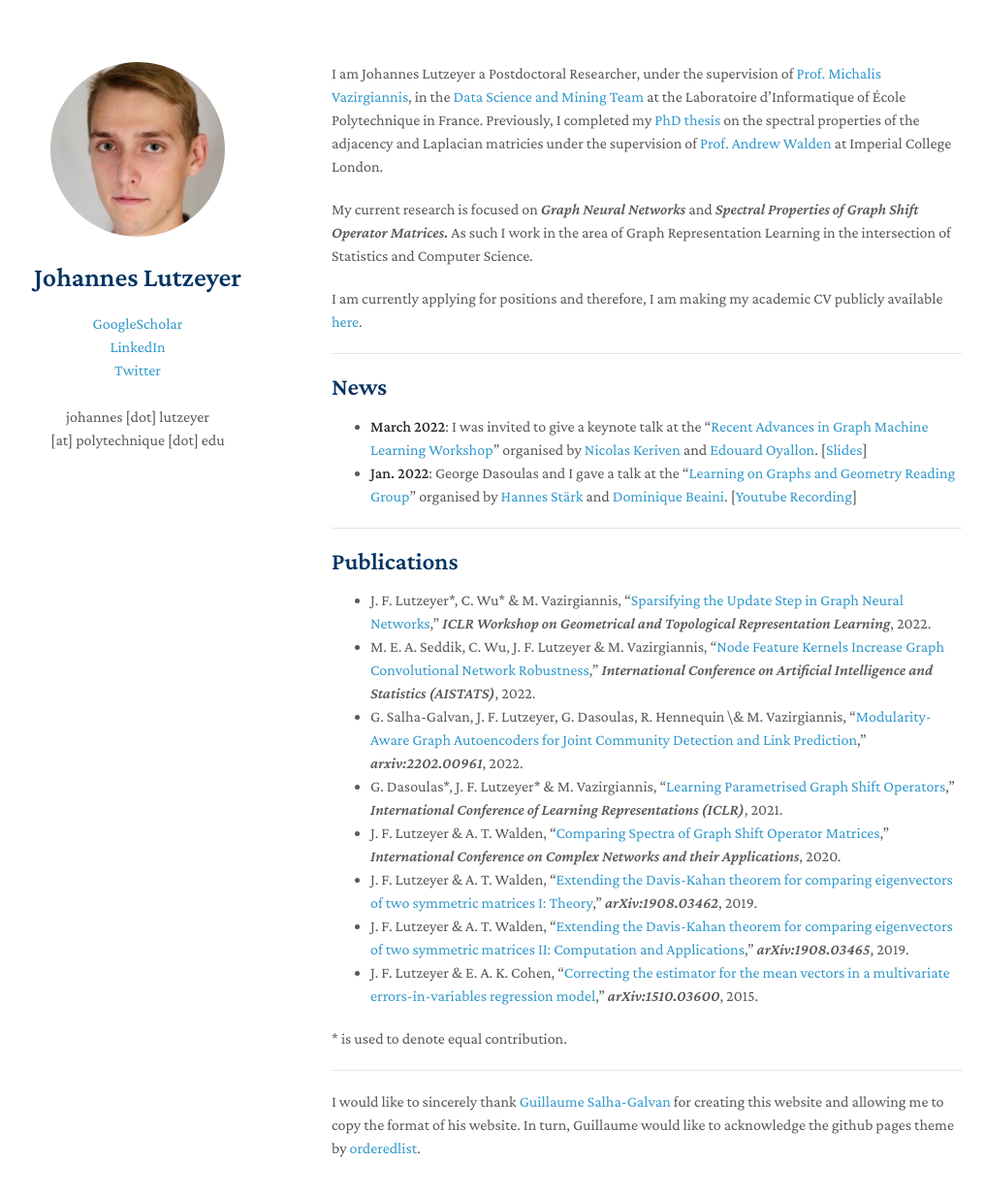
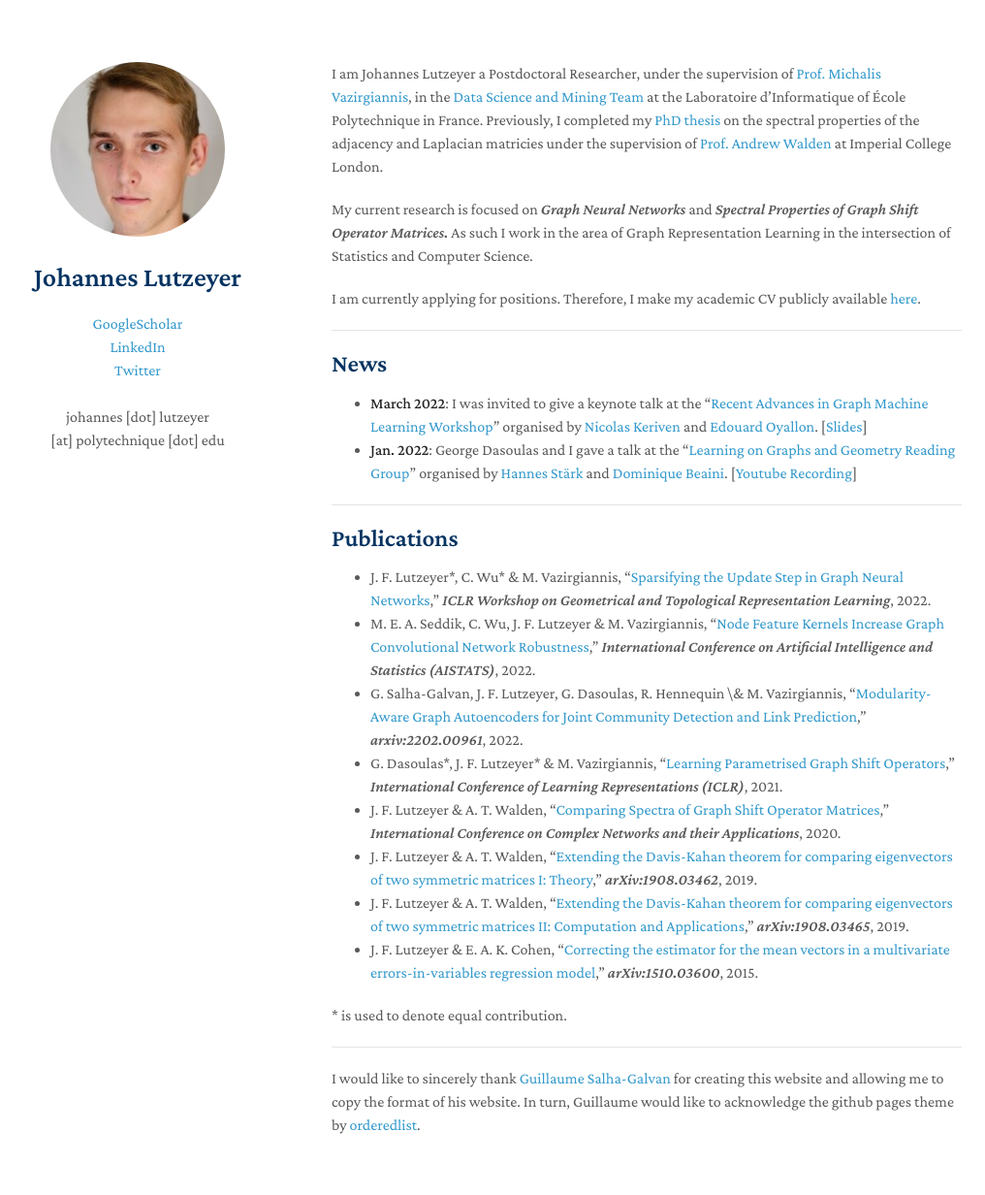
Before and after one commit to johanneslutzeyer/johanneslutzeyer.github.io, a Jekyll site: the page built from index.md, in a window 1280 px wide and 1266 px high. Shown: the top 1232 px of the window at 97% size, without its empty margins (128-1144 px from the left). Built offline with Jekyll 4.4.1, drawn with Linux system fonts in a browser that asks for light colours; our own code applies the rules of GitHub Pages for plain Markdown files; a script that is not in the unit is left out.

Commit message:
Update index.md

```diff
--- a/index.md
+++ b/index.md
@@ -1,32 +1,32 @@
-I am Johannes Lutzeyer a Postdoctoral Researcher, under the supervision of <a href="https://scholar.google.fr/citations?user=aWGJYcMAAAAJ&hl=en">Prof. Michalis Vazirgiannis</a>, in the <a href="https://www.lix.polytechnique.fr/dascim/">Data Science and Mining Team</a> at the Laboratoire d'Informatique of École Polytechnique in France. Previously, I completed my <a href="https://spiral.imperial.ac.uk/bitstream/10044/1/82477/1/Lutzeyer-J-2020-PhD-Thesis.pdf">PhD thesis</a> on the spectral properties of the adjacency and Laplacian matricies under the supervision of <a href="https://scholar.google.com/citations?user=6MrDZy8AAAAJ&hl=en"> Prof. Andrew Walden</a> at Imperial College London.
+I am Johannes Lutzeyer a Postdoctoral Researcher, under the supervision of <a href="https://scholar.google.fr/citations?user=aWGJYcMAAAAJ&hl=en"  target="_blank">Prof. Michalis Vazirgiannis</a>, in the <a href="https://www.lix.polytechnique.fr/dascim/" target="_blank">Data Science and Mining Team</a> at the Laboratoire d'Informatique of École Polytechnique in France. Previously, I completed my <a href="https://spiral.imperial.ac.uk/bitstream/10044/1/82477/1/Lutzeyer-J-2020-PhD-Thesis.pdf" target="_blank">PhD thesis</a> on the spectral properties of the adjacency and Laplacian matricies under the supervision of <a href="https://scholar.google.com/citations?user=6MrDZy8AAAAJ&hl=en" target="_blank"> Prof. Andrew Walden</a> at Imperial College London.
 
 My current research is focused on *Graph Neural Networks* and *Spectral Properties of Graph Shift Operator Matrices.* As such I work in the area of Graph Representation Learning in the intersection of Statistics and Computer Science.
 
 
-I am currently applying for positions and therefore, I am making my academic CV publicly available <a href="https://github.com/johanneslutzeyer/johanneslutzeyer.github.io/blob/main/doc/JohannesLutzeyer_AcademicCV.pdf" target="_blank"> here</a>.
+I am currently applying for positions. Therefore, I make my academic CV publicly available <a href="https://github.com/johanneslutzeyer/johanneslutzeyer.github.io/blob/main/doc/JohannesLutzeyer_AcademicCV.pdf" target="_blank"> here</a>.
 
 
 ---
 
 ## News
 
-- **March 2022**: I was invited to give a keynote talk at the "<a href="https://nkeriven.github.io/gml2022/">Recent Advances in Graph Machine Learning Workshop</a>" organised by <a href="https://nkeriven.github.io/">Nicolas Keriven</a> and <a href="https://edouardoyallon.github.io/">Edouard Oyallon</a>. [<a href="https://github.com/johanneslutzeyer/johanneslutzeyer.github.io/blob/main/doc/GraphShiftOperatorsAndTheirRelevanceToGraphNeuralNetworks_handout.pdf">Slides</a>]
-- **Jan. 2022**: George Dasoulas and I gave a talk at the "<a href="https://hannes-stark.com/logag-reading-group">Learning on Graphs and Geometry Reading Group</a>" organised by <a href="https://hannes-stark.com/">Hannes Stärk</a> and <a href="https://mila.quebec/en/person/dominique-beaini/">Dominique Beaini</a>. [<a href="https://www.youtube.com/watch?v=72bchdfzTMY">Youtube Recording</a>]
+- **March 2022**: I was invited to give a keynote talk at the "<a href="https://nkeriven.github.io/gml2022/" target="_blank">Recent Advances in Graph Machine Learning Workshop</a>" organised by <a href="https://nkeriven.github.io/" target="_blank">Nicolas Keriven</a> and <a href="https://edouardoyallon.github.io/" target="_blank">Edouard Oyallon</a>. [<a href="https://github.com/johanneslutzeyer/johanneslutzeyer.github.io/blob/main/doc/GraphShiftOperatorsAndTheirRelevanceToGraphNeuralNetworks_handout.pdf" target="_blank">Slides</a>]
+- **Jan. 2022**: George Dasoulas and I gave a talk at the "<a href="https://hannes-stark.com/logag-reading-group" target="_blank">Learning on Graphs and Geometry Reading Group</a>" organised by <a href="https://hannes-stark.com/" target="_blank">Hannes Stärk</a> and <a href="https://mila.quebec/en/person/dominique-beaini/" target="_blank">Dominique Beaini</a>. [<a href="https://www.youtube.com/watch?v=72bchdfzTMY" target="_blank">Youtube Recording</a>]
 
 ---
 
 ## Publications
-- J. F. Lutzeyer\*, C. Wu\* & M. Vazirgiannis, "<a href="https://arxiv.org/pdf/2109.00909.pdf">Sparsifying the Update Step in Graph Neural Networks</a>," *ICLR Workshop on Geometrical and Topological Representation Learning*, 2022.
-- M. E. A. Seddik, C. Wu, J. F. Lutzeyer & M. Vazirgiannis, "<a href="https://arxiv.org/pdf/2109.01785.pdf">Node Feature Kernels Increase Graph Convolutional Network Robustness</a>," *International Conference on Artificial Intelligence and Statistics (AISTATS)*, 2022.
-- G. Salha-Galvan, J. F. Lutzeyer, G. Dasoulas, R. Hennequin \& M. Vazirgiannis, "<a href="https://arxiv.org/pdf/2202.00961.pdf">Modularity-Aware Graph Autoencoders for Joint Community Detection and Link Prediction</a>," *arxiv:2202.00961*, 2022.
-- G. Dasoulas\*, J. F. Lutzeyer\* & M. Vazirgiannis, "<a href="https://arxiv.org/pdf/2101.10050.pdf">Learning Parametrised Graph Shift Operators</a>," *International Conference of Learning Representations (ICLR)*, 2021.
-- J. F. Lutzeyer & A. T. Walden, "<a href="https://spiral.imperial.ac.uk/bitstream/10044/1/82477/1/Lutzeyer-J-2020-PhD-Thesis.pdf#page=69">Comparing Spectra of Graph Shift Operator Matrices</a>," *International Conference on Complex Networks and their Applications*, 2020.
-- J. F. Lutzeyer & A. T. Walden, "<a href="https://arxiv.org/pdf/1908.03462.pdf">Extending the Davis-Kahan theorem for comparing eigenvectors of two symmetric matrices I: Theory</a>," *arXiv:1908.03462*, 2019.
-- J. F. Lutzeyer & A. T. Walden, "<a href="https://arxiv.org/pdf/1908.03465.pdf">Extending the Davis-Kahan theorem for comparing eigenvectors of two symmetric matrices II: Computation and Applications</a>," *arXiv:1908.03465*, 2019.
-- J. F. Lutzeyer & E. A. K. Cohen, "<a href="https://arxiv.org/pdf/1510.03600.pdf">Correcting the estimator for the mean vectors in a multivariate errors-in-variables regression model</a>," *arXiv:1510.03600*, 2015.
+- J. F. Lutzeyer\*, C. Wu\* & M. Vazirgiannis, "<a href="https://arxiv.org/pdf/2109.00909.pdf" target="_blank">Sparsifying the Update Step in Graph Neural Networks</a>," *ICLR Workshop on Geometrical and Topological Representation Learning*, 2022.
+- M. E. A. Seddik, C. Wu, J. F. Lutzeyer & M. Vazirgiannis, "<a href="https://arxiv.org/pdf/2109.01785.pdf" target="_blank">Node Feature Kernels Increase Graph Convolutional Network Robustness</a>," *International Conference on Artificial Intelligence and Statistics (AISTATS)*, 2022.
+- G. Salha-Galvan, J. F. Lutzeyer, G. Dasoulas, R. Hennequin \& M. Vazirgiannis, "<a href="https://arxiv.org/pdf/2202.00961.pdf" target="_blank">Modularity-Aware Graph Autoencoders for Joint Community Detection and Link Prediction</a>," *arxiv:2202.00961*, 2022.
+- G. Dasoulas\*, J. F. Lutzeyer\* & M. Vazirgiannis, "<a href="https://arxiv.org/pdf/2101.10050.pdf" target="_blank">Learning Parametrised Graph Shift Operators</a>," *International Conference of Learning Representations (ICLR)*, 2021.
+- J. F. Lutzeyer & A. T. Walden, "<a href="https://spiral.imperial.ac.uk/bitstream/10044/1/82477/1/Lutzeyer-J-2020-PhD-Thesis.pdf#page=69" target="_blank">Comparing Spectra of Graph Shift Operator Matrices</a>," *International Conference on Complex Networks and their Applications*, 2020.
+- J. F. Lutzeyer & A. T. Walden, "<a href="https://arxiv.org/pdf/1908.03462.pdf" target="_blank">Extending the Davis-Kahan theorem for comparing eigenvectors of two symmetric matrices I: Theory</a>," *arXiv:1908.03462*, 2019.
+- J. F. Lutzeyer & A. T. Walden, "<a href="https://arxiv.org/pdf/1908.03465.pdf" target="_blank">Extending the Davis-Kahan theorem for comparing eigenvectors of two symmetric matrices II: Computation and Applications</a>," *arXiv:1908.03465*, 2019.
+- J. F. Lutzeyer & E. A. K. Cohen, "<a href="https://arxiv.org/pdf/1510.03600.pdf" target="_blank">Correcting the estimator for the mean vectors in a multivariate errors-in-variables regression model</a>," *arXiv:1510.03600*, 2015.
 
 \* is used to denote equal  contribution.
 
 ---
 
-I would like to sincerely thank <a href="https://guillaumesalhagalvan.com/">Guillaume Salha-Galvan</a> for creating this website and allowing me to copy the format of his website.  In turn, Guillaume would like to acknowledge the github pages theme by <a href="https://github.com/orderedlist">orderedlist</a>.
+I would like to sincerely thank <a href="https://guillaumesalhagalvan.com/" target="_blank">Guillaume Salha-Galvan</a> for creating this website and allowing me to copy the format of his website.  In turn, Guillaume would like to acknowledge the github pages theme by <a href="https://github.com/orderedlist" target="_blank">orderedlist</a>.
```
